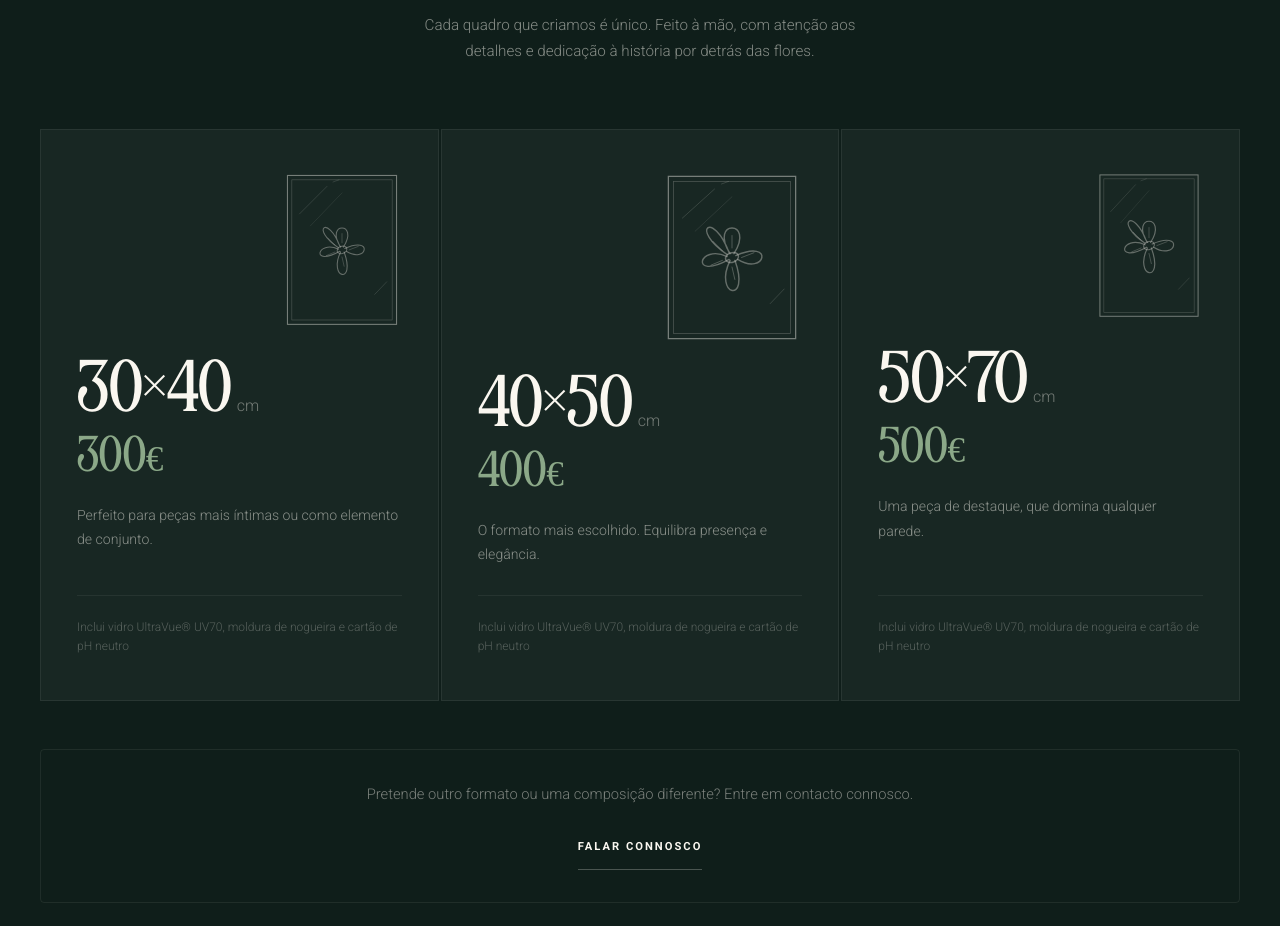
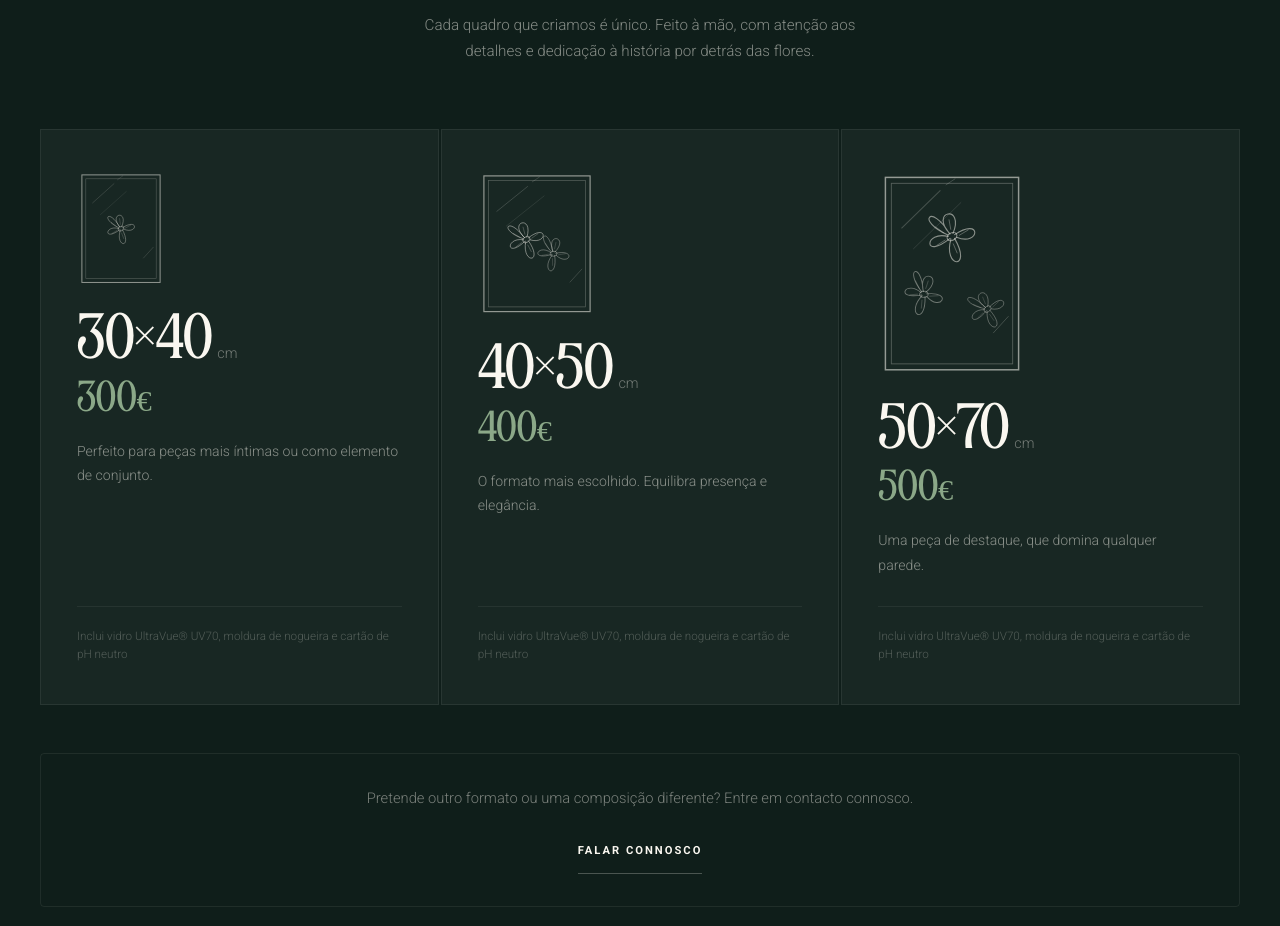
Before and after one commit to floresabeirario/fbr-website, a Next.js app: page /opcoes-e-precos in a window 1280 px wide. Shown: the part 2648-3574 px from the top of the page. Built offline with nearby package versions, Linux system fonts and the light colour scheme.

Commit message:
Update client.jsx

```diff
--- a/app/opcoes-e-precos/client.jsx
+++ b/app/opcoes-e-precos/client.jsx
@@ -32,19 +32,33 @@ function Label({ children, light }) {
   );
 }
 
-/* SVGs das molduras — cada um com proporção real do tamanho */
-function FrameSVG({ ratio, flowerScale, label }) {
-  // ratio: largura/altura do viewBox para reflectir proporção real
-  const vw = 220;
-  const vh = ratio === "3:4" ? 293 : ratio === "4:5" ? 275 : 308; // 30x40, 40x50, 50x70
-  const cx = vw / 2;
-  const cy = vh / 2;
+/* Componente de flor individual — posicionável em qualquer ponto do SVG */
+function Flower({ cx, cy, scale = 1, rotate = 0, opacity = 0.45 }) {
+  return (
+    <g transform={`translate(${cx}, ${cy}) rotate(${rotate}) scale(${scale}) translate(-100, -125)`}>
+      <path
+        d="M 98 121 C 75 85, 125 85, 102 121 M 104 123 C 145 105, 135 145, 106 127 M 103 128 C 120 175, 80 165, 98 128 M 97 127 C 55 150, 65 110, 95 124 M 95 122 C 55 95, 80 75, 97 120"
+        stroke={`rgba(250,247,240,${opacity})`} strokeWidth="1.5" fill="none"
+        strokeLinejoin="round" strokeLinecap="round"
+      />
+      <path
+        d="M 100 115 L 100 102 M 110 125 L 123 120 M 100 135 L 103 148 M 90 128 L 78 133 M 90 118 L 80 108"
+        stroke={`rgba(250,247,240,${opacity * 0.75})`} strokeWidth="1" strokeLinecap="round"
+      />
+      <ellipse cx="100" cy="125" rx="7" ry="5" transform="rotate(-20 100 125)"
+        stroke={`rgba(250,247,240,${opacity})`} strokeWidth="1.5" fill="none"
+      />
+    </g>
+  );
+}
 
+/* SVG da moldura com número de flores configurável e tamanho visual controlado */
+function FrameSVG({ vw, vh, flowers, svgWidth, label }) {
   return (
     <svg
       xmlns="http://www.w3.org/2000/svg"
       viewBox={`0 0 ${vw} ${vh}`}
-      style={{ width: "100%", maxWidth: ratio === "4:5" ? "140px" : ratio === "3:4" ? "120px" : "108px", height: "auto", opacity: 0.9 }}
+      style={{ width: svgWidth, height: "auto", display: "block" }}
       aria-label={`Ilustração moldura ${label}`}
     >
       {/* Moldura exterior */}
@@ -52,54 +66,54 @@ function FrameSVG({ ratio, flowerScale, label }) {
         stroke="rgba(250,247,240,0.55)" strokeWidth="2" fill="none" />
       {/* Moldura interior */}
       <rect x="18" y="18" width={vw - 36} height={vh - 36}
-        stroke="rgba(250,247,240,0.3)" strokeWidth="1.2" fill="none" />
+        stroke="rgba(250,247,240,0.28)" strokeWidth="1.2" fill="none" />
       {/* Brilhos de vidro */}
-      <line x1="32" y1={cy * 0.55} x2={cx * 0.75} y2="30"
-        stroke="rgba(250,247,240,0.22)" strokeWidth="1.4" strokeLinecap="round" />
-      <line x1={cx * 0.85} y1="22" x2={cx * 0.95} y2="18"
-        stroke="rgba(250,247,240,0.22)" strokeWidth="1.4" strokeLinecap="round" />
-      <line x1="52" y1={cy * 0.7} x2={cx} y2="42"
-        stroke="rgba(250,247,240,0.16)" strokeWidth="1.2" strokeLinecap="round" />
-      <line x1={vw - 50} y1={vh - 65} x2={vw - 28} y2={vh - 88}
-        stroke="rgba(250,247,240,0.22)" strokeWidth="1.4" strokeLinecap="round" />
-      {/* Flor central */}
-      <g transform={`translate(${cx}, ${cy}) scale(${flowerScale}) translate(-100, -125)`}>
-        <path d="M 98 121 C 75 85, 125 85, 102 121 M 104 123 C 145 105, 135 145, 106 127 M 103 128 C 120 175, 80 165, 98 128 M 97 127 C 55 150, 65 110, 95 124 M 95 122 C 55 95, 80 75, 97 120"
-          stroke="rgba(250,247,240,0.45)" strokeWidth="1.5" fill="none"
-          strokeLinejoin="round" strokeLinecap="round" />
-        <path d="M 100 115 L 100 102 M 110 125 L 123 120 M 100 135 L 103 148 M 90 128 L 78 133 M 90 118 L 80 108"
-          stroke="rgba(250,247,240,0.35)" strokeWidth="1" strokeLinecap="round" />
-        <ellipse cx="100" cy="125" rx="7" ry="5" transform="rotate(-20 100 125)"
-          stroke="rgba(250,247,240,0.45)" strokeWidth="1.5" fill="none" />
-      </g>
+      <line x1="32" y1={vh * 0.28} x2={vw * 0.42} y2="28"
+        stroke="rgba(250,247,240,0.2)" strokeWidth="1.4" strokeLinecap="round" />
+      <line x1={vw * 0.46} y1="20" x2={vw * 0.52} y2="12"
+        stroke="rgba(250,247,240,0.2)" strokeWidth="1.2" strokeLinecap="round" />
+      <line x1="48" y1={vh * 0.38} x2={vw * 0.56} y2="44"
+        stroke="rgba(250,247,240,0.14)" strokeWidth="1.1" strokeLinecap="round" />
+      <line x1={vw - 44} y1={vh - 60} x2={vw - 24} y2={vh - 82}
+        stroke="rgba(250,247,240,0.2)" strokeWidth="1.3" strokeLinecap="round" />
+      {/* Flores */}
+      {flowers.map((f, i) => (
+        <Flower key={i} {...f} />
+      ))}
     </svg>
   );
 }
 
 const frames = [
   {
-    ratio: "3:4",
-    flowerScale: 1.3,
-    size: "30×40",
-    unit: "cm",
-    price: "300",
+    size: "30×40", unit: "cm", price: "300",
     desc: "Perfeito para peças mais íntimas ou como elemento de conjunto.",
+    // SVG pequeno, proporção 3:4, 1 flor centrada
+    vw: 180, vh: 240, svgWidth: "88px",
+    flowers: [
+      { cx: 90, cy: 120, scale: 0.9, rotate: -8, opacity: 0.45 },
+    ],
   },
   {
-    ratio: "4:5",
-    flowerScale: 1.5,
-    size: "40×50",
-    unit: "cm",
-    price: "400",
+    size: "40×50", unit: "cm", price: "400",
     desc: "O formato mais escolhido. Equilibra presença e elegância.",
+    // SVG médio, proporção 4:5, 2 flores
+    vw: 200, vh: 250, svgWidth: "118px",
+    flowers: [
+      { cx: 82,  cy: 118, scale: 0.95, rotate: -15, opacity: 0.48 },
+      { cx: 128, cy: 142, scale: 0.85, rotate:  12, opacity: 0.38 },
+    ],
   },
   {
-    ratio: "5:7",
-    flowerScale: 1.6,
-    size: "50×70",
-    unit: "cm",
-    price: "500",
+    size: "50×70", unit: "cm", price: "500",
     desc: "Uma peça de destaque, que domina qualquer parede.",
+    // SVG grande, proporção 5:7, 3 flores
+    vw: 200, vh: 280, svgWidth: "148px",
+    flowers: [
+      { cx: 100, cy: 90,  scale: 1.0,  rotate: -10, opacity: 0.5  },
+      { cx: 62,  cy: 168, scale: 0.82, rotate:  18, opacity: 0.38 },
+      { cx: 148, cy: 188, scale: 0.76, rotate: -22, opacity: 0.32 },
+    ],
   },
 ];
 
@@ -328,36 +342,43 @@ export default function OpcoesClient() {
             </div>
           </Reveal>
 
-          {/* Cartões com SVG integrado */}
-          <div style={{ display: "grid", gridTemplateColumns: "repeat(auto-fit, minmax(min(100%, 280px), 1fr))", gap: "2px", marginBottom: "48px" }}>
+          {/* Cartões — todos o mesmo tamanho, SVG escala entre eles */}
+          <div className="pricing-3col" style={{ display: "grid", gridTemplateColumns: "repeat(3, 1fr)", gap: "2px", marginBottom: "48px" }}>
             {frames.map((item, i) => (
               <Reveal key={i} delay={i * 0.1}>
                 <div style={{
                   backgroundColor: "rgba(250,247,240,0.04)",
                   border: "1px solid rgba(250,247,240,0.07)",
-                  padding: "40px 36px 44px",
+                  padding: "40px 36px 40px",
                   display: "flex",
                   flexDirection: "column",
                   alignItems: "flex-start",
                   height: "100%",
+                  minHeight: "420px",
                   position: "relative",
+                  boxSizing: "border-box",
                 }}>
 
-                  {/* Ilustração SVG da moldura — no topo de cada cartão */}
-                  <div style={{ width: "100%", display: "flex", justifyContent: "flex-end", marginBottom: "32px", opacity: 0.85 }}>
-                    <FrameSVG ratio={item.ratio} flowerScale={item.flowerScale} label={item.size} />
+                  {/* SVG no topo — tamanho varia por opção */}
+                  <div style={{ marginBottom: "28px" }}>
+                    <FrameSVG
+                      vw={item.vw} vh={item.vh}
+                      flowers={item.flowers}
+                      svgWidth={item.svgWidth}
+                      label={item.size}
+                    />
                   </div>
 
                   {/* Dimensão */}
                   <p style={{
                     fontFamily: "'TAN-MEMORIES', serif",
-                    fontSize: "clamp(2.4rem, 5.5vw, 3.2rem)",
+                    fontSize: "clamp(2rem, 3.5vw, 2.8rem)",
                     color: "#FAF7F0",
                     margin: "0",
                     lineHeight: 1,
                   }}>
                     {item.size}
-                    <span style={{ fontSize: "1rem", fontFamily: "Roboto, sans-serif", fontWeight: 300, marginLeft: "5px", opacity: 0.4 }}>
+                    <span style={{ fontSize: "0.9rem", fontFamily: "Roboto, sans-serif", fontWeight: 300, marginLeft: "5px", opacity: 0.4 }}>
                       {item.unit}
                     </span>
                   </p>
@@ -365,9 +386,9 @@ export default function OpcoesClient() {
                   {/* Preço */}
                   <p style={{
                     fontFamily: "'TAN-MEMORIES', serif",
-                    fontSize: "clamp(1.6rem, 3.5vw, 2.2rem)",
+                    fontSize: "clamp(1.4rem, 2.5vw, 1.9rem)",
                     color: "#8BA888",
-                    margin: "12px 0 20px",
+                    margin: "10px 0 18px",
                   }}>
                     {item.price}€
                   </p>
@@ -386,8 +407,8 @@ export default function OpcoesClient() {
                   </p>
 
                   {/* Linha e nota de materiais */}
-                  <div style={{ marginTop: "28px", paddingTop: "22px", borderTop: "1px solid rgba(250,247,240,0.06)", width: "100%" }}>
-                    <p style={{ fontFamily: "Roboto, sans-serif", fontWeight: 300, fontSize: "0.75rem", lineHeight: 1.6, color: "rgba(250,247,240,0.28)", margin: 0 }}>
+                  <div style={{ marginTop: "28px", paddingTop: "20px", borderTop: "1px solid rgba(250,247,240,0.06)", width: "100%" }}>
+                    <p style={{ fontFamily: "Roboto, sans-serif", fontWeight: 300, fontSize: "0.73rem", lineHeight: 1.6, color: "rgba(250,247,240,0.26)", margin: 0 }}>
                       Inclui vidro UltraVue® UV70, moldura de nogueira e cartão de pH neutro
                     </p>
                   </div>
@@ -714,6 +735,12 @@ export default function OpcoesClient() {
           outline-offset: 4px;
           border-radius: 4px;
         }
+
+        @media (max-width: 640px) {
+          .pricing-3col {
+            grid-template-columns: 1fr !important;
+          }
+        }
       `}</style>
     </div>
   );
```
